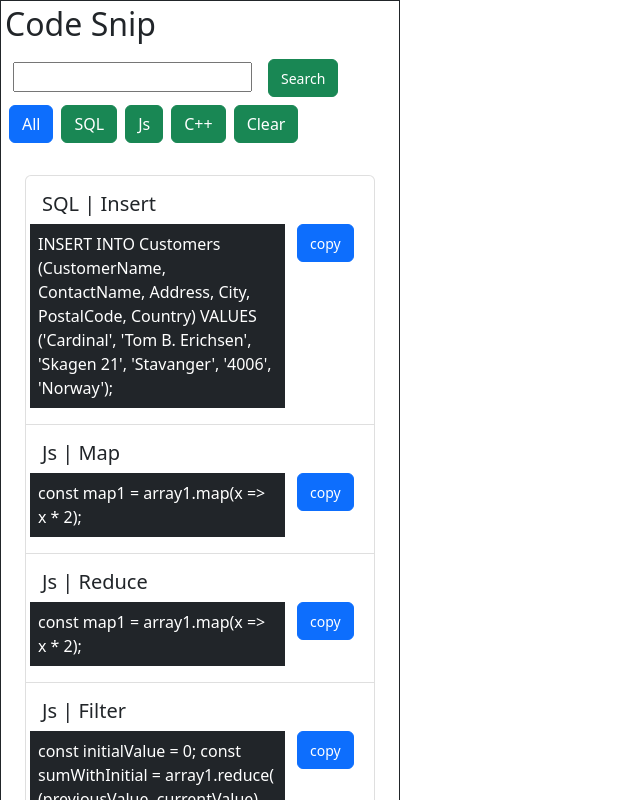
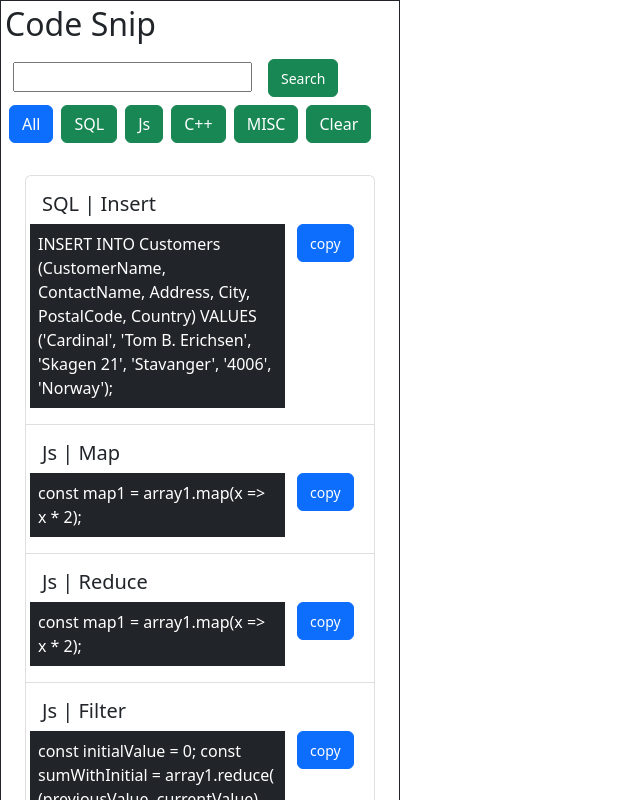
Before and after one commit to raaz9711/chroem_ext, a React (Create React App) app: page / in a window 1280 px wide. Shown: the top 800 px of the page, without its empty margins (0-640 px from the left). Built offline with nearby package versions, Linux system fonts and the light colour scheme.

Commit message:
adding edit tag

```diff
--- a/src/codesnip/code.js
+++ b/src/codesnip/code.js
@@ -37,6 +37,13 @@ const code = [
 
         }`
     }
+    //data:text/html, <html contenteditable>
+    ,{
+        id:6,
+        category:'MISC',
+        shortcode:"Edit in Chrome",
+        code:`data:text/html, <html contenteditable>`
+    }
 ]
 
 export default code
```
